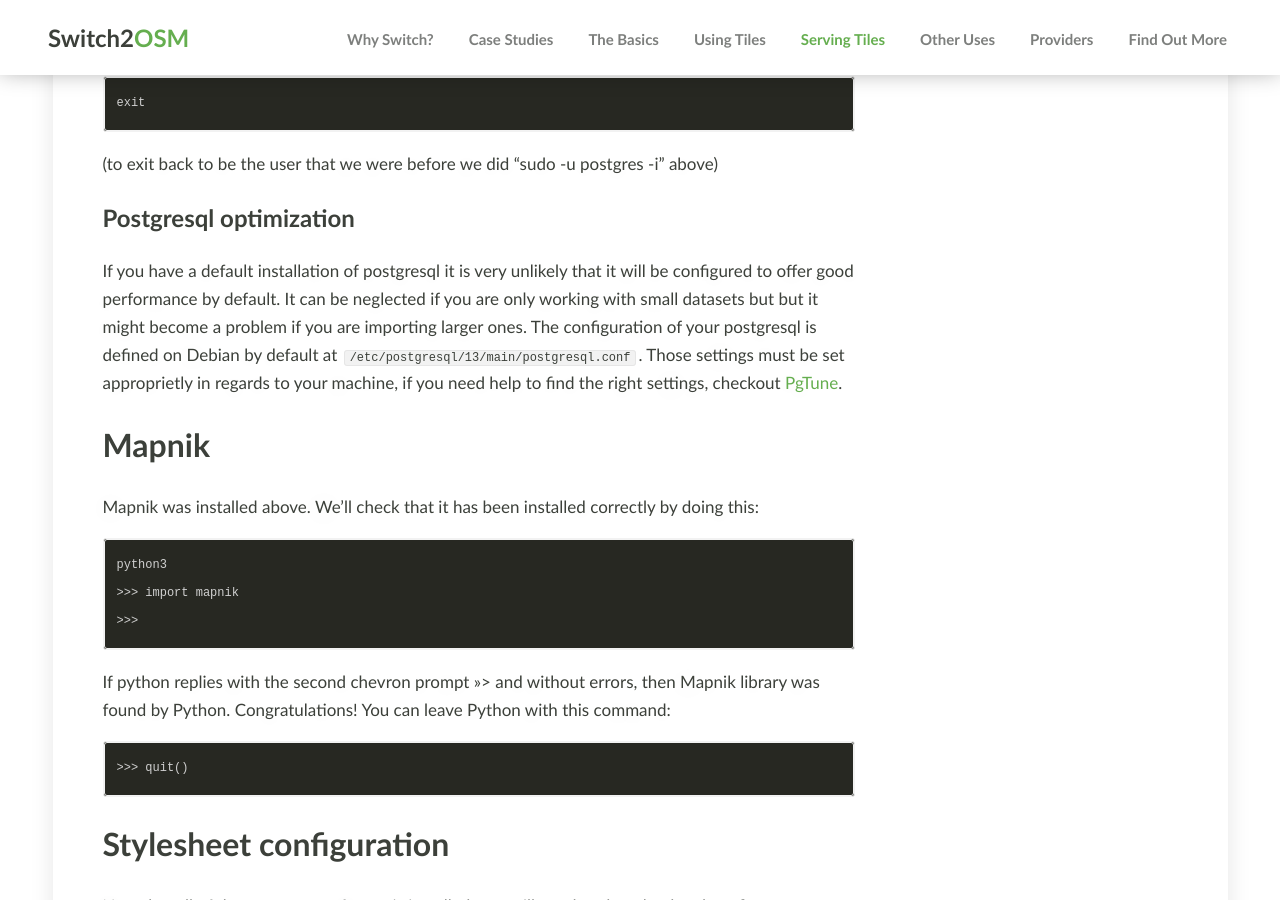
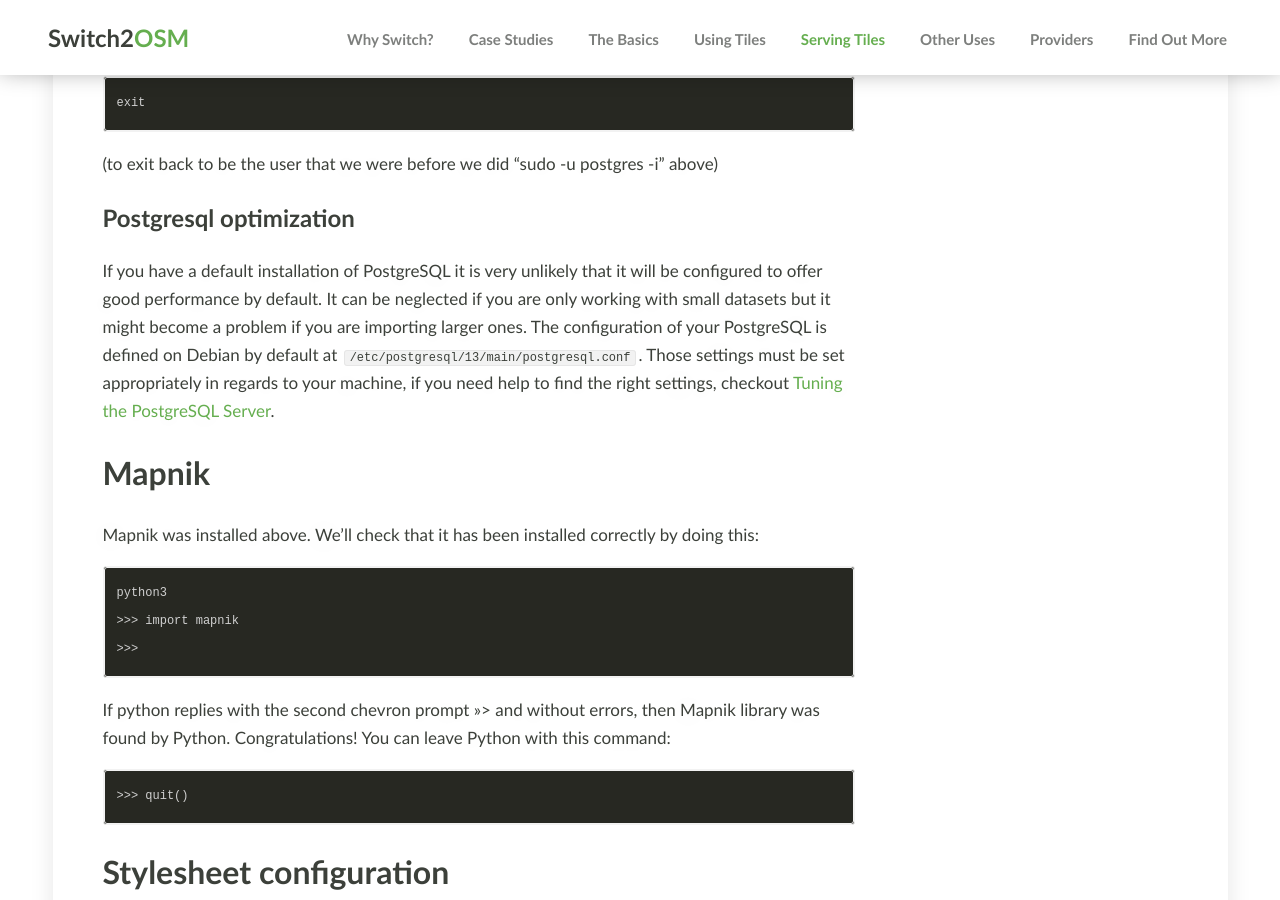
Before and after one commit to switch2osm/switch2osm, a Jekyll site: the page built from serving-tiles/manually-building-a-tile-server-debian-11.md, in a window 1280 px wide and 900 px high, scrolled down 2713 px. Built offline with Jekyll 4.4.1, drawn with Linux system fonts in a browser that asks for light colours; comment, search, counter and statistics services are not loaded.

Commit message:
Apply suggestions from code review

```diff
--- a/serving-tiles/manually-building-a-tile-server-debian-11.md
+++ b/serving-tiles/manually-building-a-tile-server-debian-11.md
@@ -74,10 +74,10 @@ While still working as the "postgres" user, set up PostGIS on the PostgreSQL dat
 
 ## Postgresql optimization
 
-If you have a default installation of postgresql it is very unlikely that it will be configured to offer good performance by default.
-It can be neglected if you are only working with small datasets but but it might become a problem if you are importing larger ones.
-The configuration of your postgresql is defined on Debian by default at `/etc/postgresql/13/main/postgresql.conf`.
-Those settings must be set approprietly in regards to your machine, if you need help to find the right settings, checkout [PgTune](https://pgtune.leopard.in.ua/).
+If you have a default installation of PostgreSQL it is very unlikely that it will be configured to offer good performance by default.
+It can be neglected if you are only working with small datasets but it might become a problem if you are importing larger ones.
+The configuration of your PostgreSQL is defined on Debian by default at `/etc/postgresql/13/main/postgresql.conf`.
+Those settings must be set appropriately in regards to your machine, if you need help to find the right settings, checkout [Tuning the PostgreSQL Server](https://osm2pgsql.org/doc/manual.html#tuning-the-postgresql-server).
 
 # Mapnik
 
```
Also changed, not shown: serving-tiles/manually-building-a-tile-server-16-04-2-lts.md (+4 -4 lines), serving-tiles/manually-building-a-tile-server-18-04-lts.md (+4 -4 lines), serving-tiles/manually-building-a-tile-server-20-04-lts.md (+4 -4 lines).
